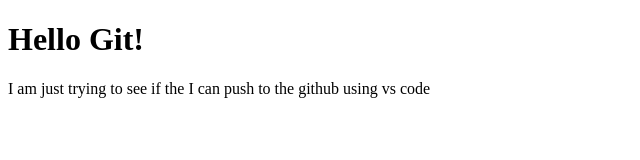
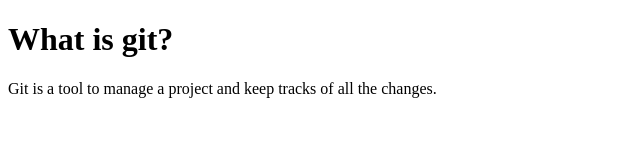
Before and after one commit to vatsdimri/NLP_Project, a plain HTML site: page index.html in a window 1280 px wide. Shown: the whole page, without its empty margins (0-640 px from the left). Drawn offline with Linux system fonts and the light colour scheme.

Commit message:
I am changing the heading and the content of the page

```diff
--- a/index.html
+++ b/index.html
@@ -7,8 +7,8 @@
 </head>
 <body>
     <h1>
-        Hello Git!
+        What is git?
     </h1>
-    <p>I am just trying to see if the I can push to the github using vs code</p>
+    <p>Git is a tool to manage a project and keep tracks of all the changes.</p>
 </body>
 </html>
```
